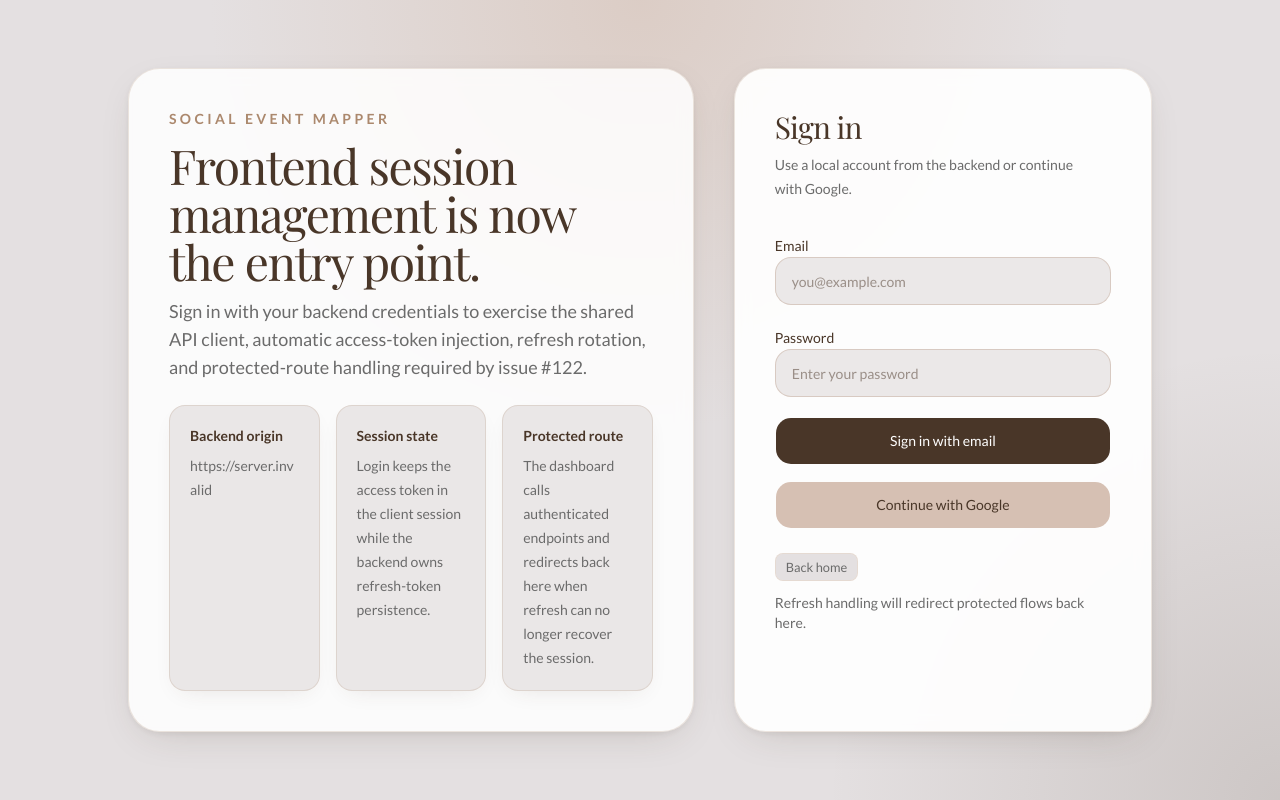
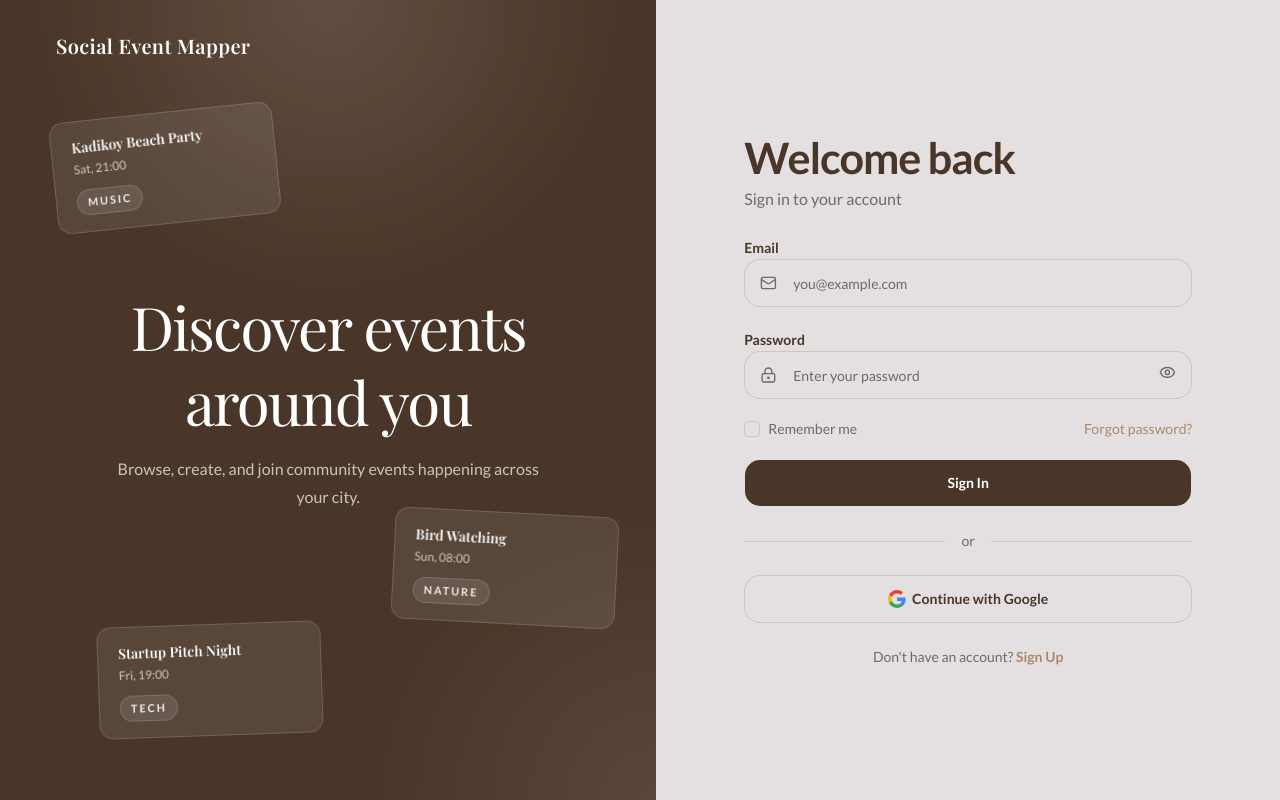
Before and after one commit to bounswe/bounswe2026group9, a Next.js app in the folder frontend/: page /login in a window 1280 px wide. Built offline with nearby package versions, Linux system fonts and the light colour scheme; no server answers.

Commit message:
feat: redesign the web login flow

```diff
--- a/frontend/src/app/login/page.tsx
+++ b/frontend/src/app/login/page.tsx
@@ -1,12 +1,21 @@
 "use client";
 
 import Link from "next/link";
-import { startTransition, useEffect, useMemo, useState } from "react";
-import { useRouter, useSearchParams } from "next/navigation";
+import { useMemo, useState } from "react";
+import { useSearchParams } from "next/navigation";
+import { Eye, EyeOff, LockKeyhole, Mail } from "lucide-react";
 
+import { AuthShell } from "@/components/auth/auth-shell";
+import { GuestOnlyRoute } from "@/components/auth/guest-only-route";
 import { Button } from "@/components/ui/button";
+import { Card, CardContent, CardDescription, CardHeader, CardTitle } from "@/components/ui/card";
+import { Checkbox } from "@/components/ui/checkbox";
+import { Input } from "@/components/ui/input";
+import { Label } from "@/components/ui/label";
+import { Separator } from "@/components/ui/separator";
 import { useAuth } from "@/hooks/use-auth";
-import { getBackendBaseUrl, getErrorMessage, getGoogleLoginUrl } from "@/lib/api";
+import { getErrorMessage, getGoogleLoginUrl } from "@/lib/api";
+import { cn } from "@/lib/utils";
 
 const reasonMessages: Record<string, string> = {
   "oauth-failed": "Google sign-in could not be completed. Please try again.",
@@ -14,28 +23,60 @@ const reasonMessages: Record<string, string> = {
   "session-expired": "Your session expired. Please sign in again.",
 };
 
+function GoogleIcon() {
+  return (
+    <svg aria-hidden="true" viewBox="0 0 48 48" className="size-[1.125rem]">
+      <path
+        fill="#EA4335"
+        d="M24 9.5c3.54 0 6.71 1.22 9.21 3.6l6.85-6.85C35.9 2.38 30.47 0 24 0 14.62 0 6.51 5.38 2.56 13.22l7.98 6.19C12.43 13.72 17.74 9.5 24 9.5z"
+      />
+      <path
+        fill="#4285F4"
+        d="M46.98 24.55c0-1.57-.15-3.09-.38-4.55H24v9.02h12.94c-.58 2.96-2.26 5.48-4.78 7.18l7.73 6c4.51-4.18 7.09-10.36 7.09-17.65z"
+      />
+      <path
+        fill="#FBBC05"
+        d="M10.53 28.59a14.5 14.5 0 0 1 0-9.18l-7.98-6.19a24.08 24.08 0 0 0 0 21.56l7.98-6.19z"
+      />
+      <path
+        fill="#34A853"
+        d="M24 48c6.48 0 11.93-2.13 15.89-5.81l-7.73-6c-2.15 1.45-4.92 2.3-8.16 2.3-6.26 0-11.57-4.22-13.47-9.91l-7.98 6.19C6.51 42.62 14.62 48 24 48z"
+      />
+    </svg>
+  );
+}
+
+interface AuthInputProps extends Omit<React.ComponentProps<typeof Input>, "className"> {
+  icon: React.ReactNode;
+  rightIcon?: React.ReactNode;
+}
+
+function AuthInput({ icon, rightIcon, ...props }: AuthInputProps) {
+  return (
+    <div className="relative">
+      <span className="text-muted-foreground pointer-events-none absolute top-1/2 left-4 -translate-y-1/2">
+        {icon}
+      </span>
+      <Input className={cn("rounded-2xl pl-12", rightIcon ? "pr-12" : "")} {...props} />
+      {rightIcon ? (
+        <span className="absolute top-1/2 right-4 -translate-y-1/2">{rightIcon}</span>
+      ) : null}
+    </div>
+  );
+}
+
 export default function LoginPage() {
-  const router = useRouter();
   const searchParams = useSearchParams();
-  const { isAuthenticated, login, status } = useAuth();
+  const { login } = useAuth();
   const [email, setEmail] = useState("");
   const [password, setPassword] = useState("");
   const [errorMessage, setErrorMessage] = useState<string | null>(null);
   const [isSubmitting, setIsSubmitting] = useState(false);
+  const [showPassword, setShowPassword] = useState(false);
 
   const nextPath = useMemo(() => searchParams.get("next") ?? "/dashboard", [searchParams]);
   const reason = searchParams.get("reason");
   const bannerMessage = reason ? reasonMessages[reason] : null;
-
-  useEffect(() => {
-    if (!isAuthenticated) {
-      return;
-    }
-
-    startTransition(() => {
-      router.replace(nextPath);
-    });
-  }, [isAuthenticated, nextPath, router]);
 
   async function submitLogin() {
     setErrorMessage(null);
@@ -43,9 +84,7 @@ export default function LoginPage() {
 
     try {
       await login({ email, password });
-      startTransition(() => {
-        router.replace(nextPath);
-      });
+      window.location.assign(nextPath);
     } catch (error) {
       setErrorMessage(getErrorMessage(error, "Unable to sign in."));
     } finally {
@@ -59,116 +98,117 @@ export default function LoginPage() {
   }
 
   return (
-    <main className="flex flex-1 items-center justify-center px-6 py-16">
-      <section className="grid w-full max-w-5xl gap-10 lg:grid-cols-[1.15fr_0.85fr]">
-        <div className="border-border/70 bg-card/85 shadow-brand-panel space-y-6 rounded-[2rem] border p-8 backdrop-blur sm:p-10">
-          <div className="space-y-3">
-            <p className="text-accent text-sm font-semibold tracking-[0.24em] uppercase">
-              Social Event Mapper
-            </p>
-            <h1 className="text-foreground text-4xl text-balance sm:text-5xl">
-              Frontend session management is now the entry point.
-            </h1>
-            <p className="text-muted-foreground max-w-2xl text-base leading-7 sm:text-lg">
-              Sign in with your backend credentials to exercise the shared API client, automatic
-              access-token injection, refresh rotation, and protected-route handling required by
-              issue #122.
-            </p>
-          </div>
+    <GuestOnlyRoute fallbackPath="/dashboard">
+      <AuthShell>
+        <Card className="border-0 bg-transparent shadow-none">
+          <CardHeader className="px-0 pt-0">
+            <CardTitle className="text-4xl sm:text-[2.7rem]">Welcome back</CardTitle>
+            <CardDescription className="text-base">Sign in to your account</CardDescription>
+          </CardHeader>
 
-          <div className="grid gap-4 md:grid-cols-3">
-            <article className="border-border/70 bg-background/75 shadow-brand-card rounded-2xl border p-5">
-              <p className="text-foreground text-sm font-semibold">Backend origin</p>
-              <p className="text-muted-foreground mt-2 text-sm leading-6 break-all">
-                {getBackendBaseUrl()}
-              </p>
-            </article>
-            <article className="border-border/70 bg-background/75 shadow-brand-card rounded-2xl border p-5">
-              <p className="text-foreground text-sm font-semibold">Session state</p>
-              <p className="text-muted-foreground mt-2 text-sm leading-6">
-                {status === "loading"
-                  ? "Checking whether a refresh cookie already exists."
-                  : "Login keeps the access token in the client session while the backend owns refresh-token persistence."}
-              </p>
-            </article>
-            <article className="border-border/70 bg-background/75 shadow-brand-card rounded-2xl border p-5">
-              <p className="text-foreground text-sm font-semibold">Protected route</p>
-              <p className="text-muted-foreground mt-2 text-sm leading-6">
-                The dashboard calls authenticated endpoints and redirects back here when refresh can
-                no longer recover the session.
-              </p>
-            </article>
-          </div>
-        </div>
-
-        <div className="border-border/70 bg-card/92 shadow-brand-panel rounded-[2rem] border p-8 backdrop-blur sm:p-10">
-          <div className="space-y-2">
-            <h2 className="text-foreground text-3xl">Sign in</h2>
-            <p className="text-muted-foreground text-sm leading-6">
-              Use a local account from the backend or continue with Google.
-            </p>
-          </div>
-
+          <CardContent className="px-0 pb-0">
             {bannerMessage ? (
-            <div className="border-accent/25 bg-accent/10 text-foreground mt-6 rounded-2xl border px-4 py-3 text-sm">
+              <div className="border-accent/25 bg-accent/10 text-foreground mb-4 rounded-2xl border px-4 py-3 text-sm">
                 {bannerMessage}
               </div>
             ) : null}
 
             {errorMessage ? (
-            <div className="border-destructive/30 bg-destructive/10 text-destructive mt-4 rounded-2xl border px-4 py-3 text-sm">
+              <div className="border-destructive/30 bg-destructive/10 text-destructive mb-4 rounded-2xl border px-4 py-3 text-sm">
                 {errorMessage}
               </div>
             ) : null}
 
-          <form className="mt-8 space-y-5" onSubmit={handleSubmit}>
-            <label className="block space-y-2">
-              <span className="text-foreground text-sm font-medium">Email</span>
-              <input
+            <form className="space-y-5" onSubmit={handleSubmit}>
+              <div className="space-y-2">
+                <Label htmlFor="email">Email</Label>
+                <AuthInput
                   autoComplete="email"
-                className="border-border bg-background/75 text-foreground focus:border-ring focus:ring-ring/20 h-12 w-full rounded-2xl border px-4 text-sm transition outline-none focus:ring-3"
+                  icon={<Mail className="size-[1.05rem]" />}
+                  id="email"
                   name="email"
                   onChange={(event) => setEmail(event.target.value)}
                   placeholder="you@example.com"
                   type="email"
                   value={email}
                 />
-            </label>
+              </div>
 
-            <label className="block space-y-2">
-              <span className="text-foreground text-sm font-medium">Password</span>
-              <input
+              <div className="space-y-2">
+                <Label htmlFor="password">Password</Label>
+                <AuthInput
                   autoComplete="current-password"
-                className="border-border bg-background/75 text-foreground focus:border-ring focus:ring-ring/20 h-12 w-full rounded-2xl border px-4 text-sm transition outline-none focus:ring-3"
+                  icon={<LockKeyhole className="size-[1.05rem]" />}
+                  id="password"
                   name="password"
                   onChange={(event) => setPassword(event.target.value)}
                   placeholder="Enter your password"
-                type="password"
+                  rightIcon={
+                    <button
+                      aria-label={showPassword ? "Hide password" : "Show password"}
+                      className="text-muted-foreground hover:text-foreground transition-colors"
+                      onClick={() => setShowPassword((current) => !current)}
+                      type="button"
+                    >
+                      {showPassword ? (
+                        <EyeOff className="size-[1.05rem]" />
+                      ) : (
+                        <Eye className="size-[1.05rem]" />
+                      )}
+                    </button>
+                  }
+                  type={showPassword ? "text" : "password"}
                   value={password}
                 />
+              </div>
+
+              <div className="flex items-center justify-between gap-3 text-sm">
+                <label className="text-muted-foreground flex items-center gap-2">
+                  <Checkbox aria-label="Remember me" />
+                  <span>Remember me</span>
                 </label>
+                <button
+                  className="text-accent font-medium transition-opacity hover:opacity-80"
+                  type="button"
+                >
+                  Forgot password?
+                </button>
+              </div>
 
-            <Button className="h-12 w-full rounded-2xl text-sm" disabled={isSubmitting}>
-              {isSubmitting ? "Signing in..." : "Sign in with email"}
+              <Button
+                className="h-12 w-full rounded-2xl text-sm font-semibold"
+                disabled={isSubmitting}
+              >
+                {isSubmitting ? "Signing in..." : "Sign In"}
               </Button>
             </form>
 
-          <div className="mt-4">
-            <Button asChild className="h-12 w-full rounded-2xl" variant="secondary">
-              <a href={getGoogleLoginUrl()} rel="noreferrer">
+            <div className="my-6 flex items-center gap-4">
+              <Separator className="flex-1" />
+              <span className="text-muted-foreground text-sm">or</span>
+              <Separator className="flex-1" />
+            </div>
+
+            <Button
+              asChild
+              className="h-12 w-full rounded-2xl text-sm font-semibold"
+              variant="outline"
+            >
+              <a href={getGoogleLoginUrl("login")} rel="noreferrer">
+                <GoogleIcon />
                 Continue with Google
               </a>
             </Button>
-          </div>
 
-          <div className="text-muted-foreground mt-6 flex flex-wrap items-center gap-3 text-sm">
-            <Button asChild size="sm" variant="outline">
-              <Link href="/">Back home</Link>
-            </Button>
-            <span>Refresh handling will redirect protected flows back here.</span>
-          </div>
-        </div>
-      </section>
-    </main>
+            <p className="text-muted-foreground mt-6 text-center text-sm">
+              Don&apos;t have an account?{" "}
+              <Link className="text-accent font-semibold hover:underline" href="/register">
+                Sign Up
+              </Link>
+            </p>
+          </CardContent>
+        </Card>
+      </AuthShell>
+    </GuestOnlyRoute>
   );
 }
--- /dev/null
+++ b/frontend/src/components/auth/auth-shell.tsx
@@ -0,0 +1,89 @@
+import Link from "next/link";
+import type { ReactNode } from "react";
+
+import { cn } from "@/lib/utils";
+
+const featuredEvents = [
+  {
+    className: "left-[8%] top-[14%] -rotate-6",
+    tag: "Music",
+    time: "Sat, 21:00",
+    title: "Kadikoy Beach Party",
+  },
+  {
+    className: "bottom-[22%] right-[6%] rotate-3",
+    tag: "Nature",
+    time: "Sun, 08:00",
+    title: "Bird Watching",
+  },
+  {
+    className: "bottom-[8%] left-[15%] -rotate-2",
+    tag: "Tech",
+    time: "Fri, 19:00",
+    title: "Startup Pitch Night",
+  },
+];
+
+interface AuthShellProps {
+  children: ReactNode;
+}
+
+export function AuthShell({ children }: AuthShellProps) {
+  return (
+    <main className="flex min-h-screen flex-1">
+      <section className="grid w-full lg:grid-cols-[1fr_0.95fr]">
+        <div className="bg-brand-dark relative hidden overflow-hidden px-10 py-12 text-white lg:flex lg:min-h-screen lg:flex-col lg:justify-center xl:px-14">
+          <Link
+            className="font-heading absolute top-8 left-10 text-xl font-semibold tracking-[0.02em] text-white transition-opacity hover:opacity-80 xl:left-14"
+            href="/"
+          >
+            Social Event Mapper
+          </Link>
+
+          <div className="absolute inset-0 bg-[radial-gradient(circle_at_top,_rgba(214,192,179,0.18),_transparent_34%),radial-gradient(circle_at_bottom_right,_rgba(214,192,179,0.12),_transparent_28%)]" />
+
+          <div className="relative z-10 mx-auto max-w-xl text-center">
+            <h1 className="text-5xl leading-tight text-white xl:text-6xl">
+              Discover events around you
+            </h1>
+            <p className="mx-auto mt-4 max-w-md text-base leading-7 text-white/70">
+              Browse, create, and join community events happening across your city.
+            </p>
+          </div>
+
+          <div className="pointer-events-none absolute inset-0">
+            {featuredEvents.map((event) => (
+              <div
+                key={event.title}
+                className={cn(
+                  "shadow-brand-card absolute w-56 rounded-xl border border-white/15 bg-white/[0.08] px-5 py-4 text-white backdrop-blur-[2px]",
+                  event.className,
+                )}
+              >
+                <p className="font-heading text-sm font-semibold">{event.title}</p>
+                <p className="mt-1 text-xs text-white/70">{event.time}</p>
+                <span className="mt-3 inline-flex rounded-full border border-white/15 bg-white/10 px-2.5 py-1 text-[0.68rem] font-bold tracking-[0.18em] text-white/90 uppercase">
+                  {event.tag}
+                </span>
+              </div>
+            ))}
+          </div>
+        </div>
+
+        <div className="bg-background flex min-h-screen items-center justify-center px-6 py-12 sm:px-8 lg:px-10">
+          <div className="w-full max-w-[28rem]">
+            <div className="mb-8 lg:hidden">
+              <Link className="font-heading text-foreground text-2xl font-semibold" href="/">
+                Social Event Mapper
+              </Link>
+              <p className="text-muted-foreground mt-3 max-w-sm text-sm leading-6">
+                Browse, create, and join community events happening across your city.
+              </p>
+            </div>
+            {children}
+          </div>
+        </div>
+      </section>
+    </main>
+  );
+}
--- /dev/null
+++ b/frontend/src/components/auth/guest-only-route.tsx
@@ -0,0 +1,46 @@
+"use client";
+
+import { startTransition, useEffect } from "react";
+import { useRouter, useSearchParams } from "next/navigation";
+
+import { useAuth } from "@/hooks/use-auth";
+
+interface GuestOnlyRouteProps {
+  children: React.ReactNode;
+  fallbackPath?: string;
+}
+
+function resolveRedirectPath(
+  searchParams: ReturnType<typeof useSearchParams>,
+  fallbackPath: string,
+) {
+  const nextPath = searchParams.get("next");
+
+  if (nextPath?.startsWith("/")) {
+    return nextPath;
+  }
+
+  return fallbackPath;
+}
+
+export function GuestOnlyRoute({ children, fallbackPath = "/dashboard" }: GuestOnlyRouteProps) {
+  const { isInitialized, status } = useAuth();
+  const router = useRouter();
+  const searchParams = useSearchParams();
+
+  useEffect(() => {
+    if (!isInitialized || status !== "authenticated") {
+      return;
+    }
+
+    startTransition(() => {
+      router.replace(resolveRedirectPath(searchParams, fallbackPath));
+    });
+  }, [fallbackPath, isInitialized, router, searchParams, status]);
+
+  if (!isInitialized || status === "loading" || status === "authenticated") {
+    return null;
+  }
+
+  return children;
+}
```
Lines whose indentation alone changed are shown as unchanged.
